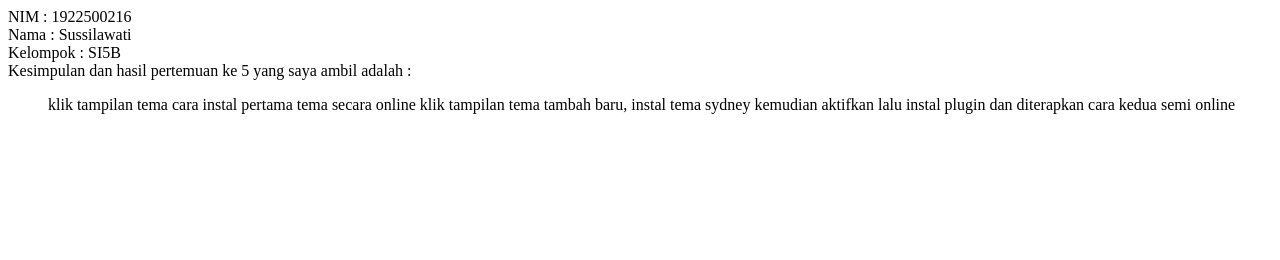
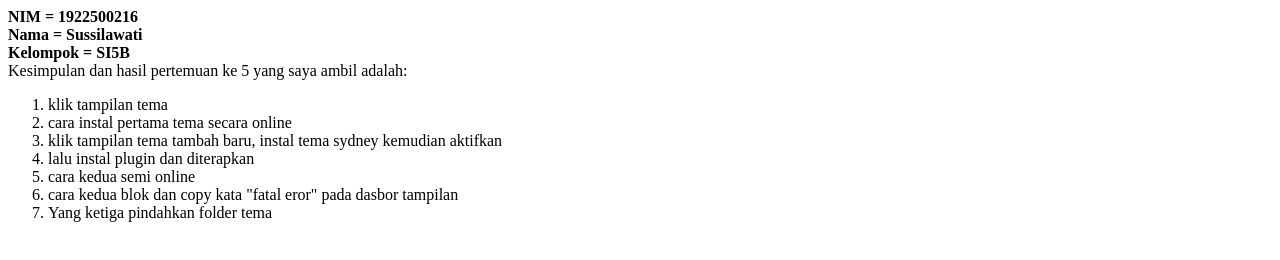
Before and after one commit to sila332/si5b2122o, a plain HTML site: page 5/index.html in a window 1280 px wide. Drawn offline with Linux system fonts and the light colour scheme.

Commit message:
Update index.html

```diff
--- a/5/index.html
+++ b/5/index.html
@@ -1,11 +1,17 @@
-NIM : 1922500216 <br>
-Nama : Sussilawati <br>
-Kelompok : SI5B <br>
+<span style="font-weight:bolder;">
+NIM = 1922500216<br>
+Nama = Sussilawati<br>
+Kelompok = SI5B<br>
+</span>
 
-Kesimpulan dan hasil pertemuan ke 5 yang saya ambil adalah :</p>
+Kesimpulan dan hasil pertemuan ke 5 yang saya ambil adalah:<br>
+
 <ol>
-klik tampilan tema
-cara instal pertama tema secara online
-klik tampilan tema tambah baru, instal tema sydney kemudian aktifkan
-lalu instal plugin dan diterapkan
-cara kedua semi online
+  <li>klik tampilan tema</li>
+  <li>cara instal pertama tema secara online</li>
+  <li>klik tampilan tema tambah baru, instal tema sydney kemudian aktifkan</li>
+  <li>lalu instal plugin dan diterapkan</li>
+  <li>cara kedua semi online</li>
+  <li>cara kedua blok dan copy kata "fatal eror" pada dasbor tampilan</li>
+  <li>Yang ketiga pindahkan folder tema</li>
+</ol>
```
